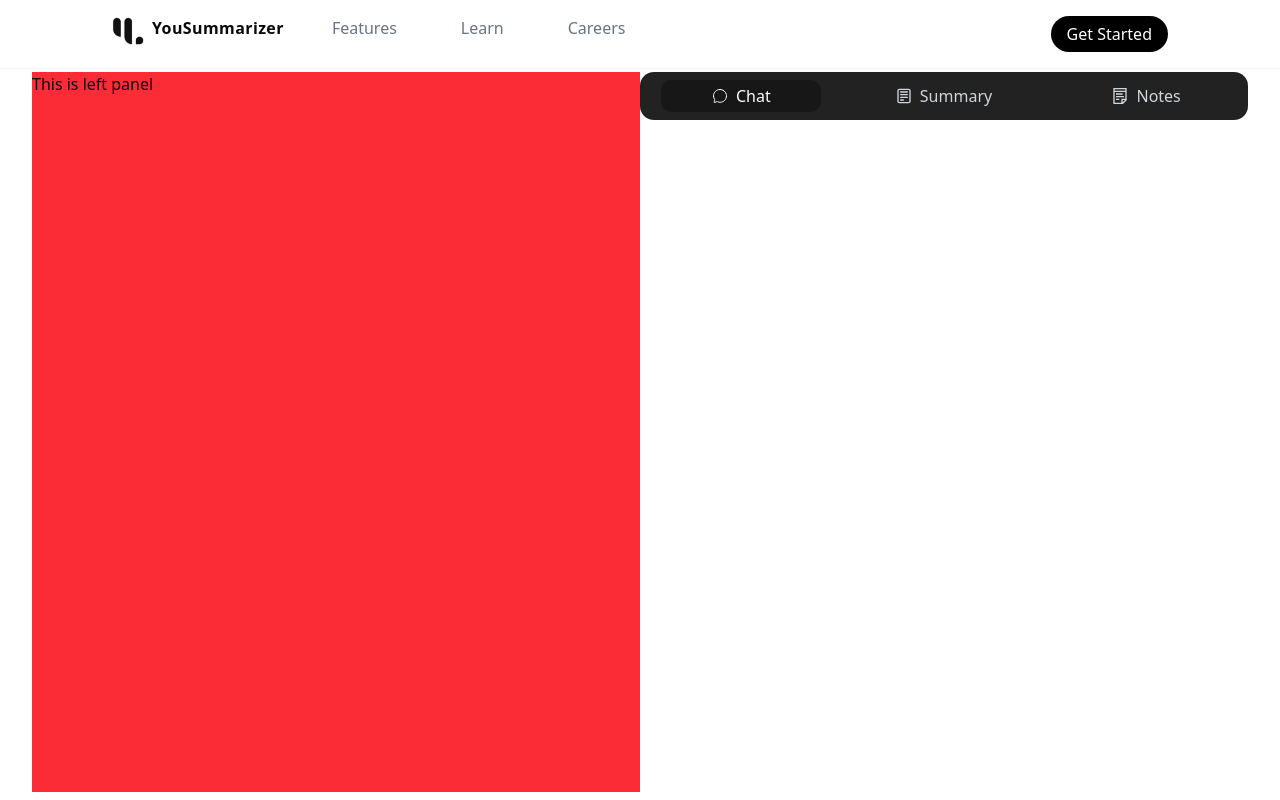
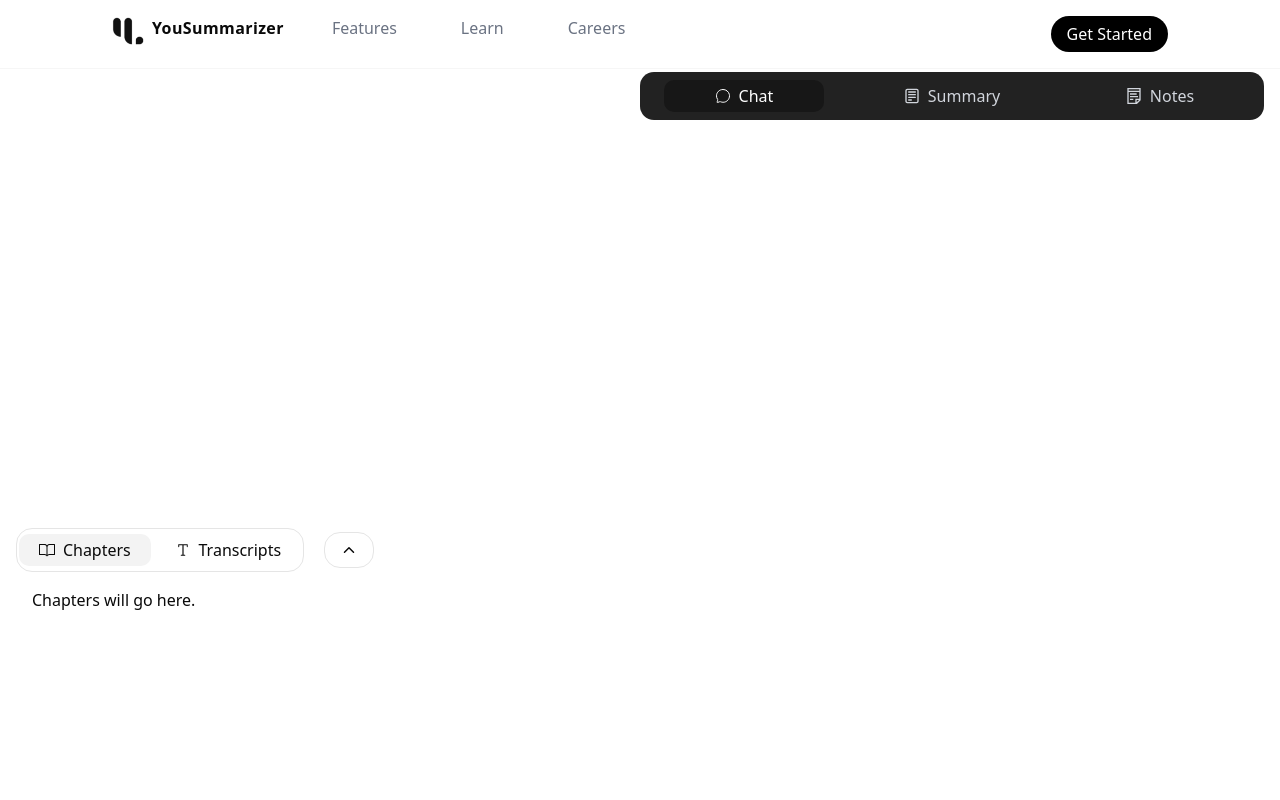
Before and after one commit to Sohail-Ali-Khwazada/YouSummarizer, a React (Vite) app in the folder frontend/: page /learn/content in a window 1280 px wide. Built offline with nearby package versions, Linux system fonts and the light colour scheme.

Commit message:
left panel of learning page is set up

```diff
--- a/frontend/src/components/LeftPanel.tsx
+++ b/frontend/src/components/LeftPanel.tsx
@@ -1,7 +1,81 @@
-
+import { useState } from "react";
+import { GoBook } from "react-icons/go";
+import { RxText } from "react-icons/rx";
+import { IoChevronUp } from "react-icons/io5";
+import { IoChevronDown } from "react-icons/io5";
 
 function LeftPanel() {
-  return <div className="bg-red-500 w-1/2"> This is left panel</div>;
+  const [activePanel, setActivePanel] = useState<string>("Chapters");
+  const [fullScreen, setFullScreen] = useState<boolean>(false);
+
+  const handleFullScreen = () => {
+    setFullScreen((prev) => !prev);
+  };
+
+  return (
+    <div className="w-1/2 flex flex-col gap-2">
+      {!fullScreen && (
+        <div className="h-[28rem] shrink-0">{/* embedded video */}</div>
+      )}
+
+      {/* Transcripts and chapters container */}
+      <div className="flex flex-col flex-1 min-h-0">
+        {/* Navigation */}
+        <div className="flex gap-5">
+          <div className="flex w-72 justify-around rounded-2xl border h-11 items-center">
+            <button onClick={(e) => setActivePanel(e.currentTarget.innerText)}>
+              <div
+                className={`flex cursor-pointer hover:bg-[#F3F3F3] py-1 px-5 rounded-lg items-center gap-2 ${
+                  activePanel == "Chapters" && "bg-[#F3F3F3]"
+                }`}
+              >
+                <GoBook />
+                <p>Chapters</p>
+              </div>
+            </button>
+            <button onClick={(e) => setActivePanel(e.currentTarget.innerText)}>
+              <div
+                className={`flex cursor-pointer hover:bg-[#F3F3F3] py-1 px-5 rounded-lg items-center gap-2 ${
+                  activePanel == "Transcripts" && "bg-[#F3F3F3]"
+                }`}
+              >
+                <RxText />
+                <p>Transcripts</p>
+              </div>
+            </button>
+          </div>
+          <div
+            className="flex justify-center items-center px-4 rounded-2xl my-1 cursor-pointer border hover:bg-[#F3F3F3]"
+            onClick={handleFullScreen}
+          >
+            {fullScreen ? <IoChevronDown /> : <IoChevronUp />}
+          </div>
+        </div>
+
+        {/* Trancripts and chapters */}
+        <div className="flex-1 overflow-y-auto">
+          {activePanel === "Chapters" ? <Chapters /> : <Transcripts />}
+        </div>
+
+      </div>
+    </div>
+  );
+}
+
+function Chapters() {
+  return (
+    <div className="p-4">
+      Chapters will go here.
+    </div>
+  );
+}
+
+function Transcripts() {
+  return (
+    <div className="p-4">
+      Transcripts will go here.
+    </div>
+  );
 }
 
 export default LeftPanel;
--- a/frontend/src/layouts/LearnLayout.tsx
+++ b/frontend/src/layouts/LearnLayout.tsx
@@ -5,7 +5,7 @@ function LearnLayout() {
   return (
     <>
       <Navbar />
-      <div className="mt-18 h-[90vh] px-8">
+      <div className="mt-18 h-[90vh] px-4">
         <Outlet />
       </div>
     </>
```
